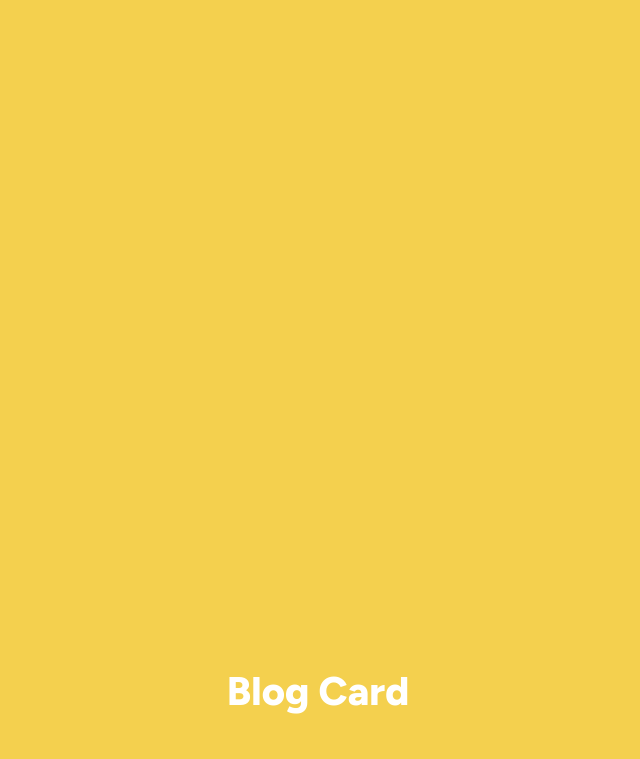
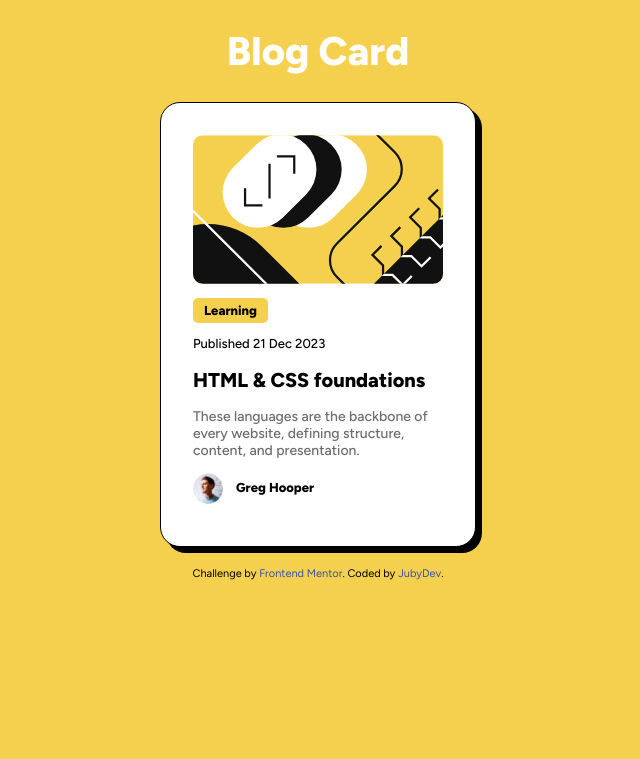
Before and after one commit to Mrsaucejunior/Blog-card, a plain HTML site: page index.html in a window 1280 px wide. Shown: the top 759 px of the page, without its empty margins (322-962 px from the left). Drawn offline with Linux system fonts and the light colour scheme.

Commit message:
Update style.css

```diff
--- a/style.css
+++ b/style.css
@@ -1,26 +1,34 @@
+html, body{
+    height: 100%;
+}
+
+/* Center the entire page */
+.page-wrapper {
+  display: flex;
+  flex-direction: column;
+  justify-content: center;
+  align-items: center;
+  min-height: 100vh;
+  box-sizing: border-box;
+}
+
 body {
     font-family: 'Figtree', sans-serif;
     background-color: hsl(47, 88%, 63%);
     margin: 0;
     padding: 0;
     color: #000;
-    display: flex;
-    flex-direction: column;
-    align-items: center;
-    justify-content: center;
-    padding-top: 50%;
-    padding-bottom: 50%;
 }
 
 header h1 {
     color: white;
     text-align: center;
-/*     padding: 1.25rem 0;  */
     font-weight: 800;
+    /* font-size: 1rem; */
 }
 
 main h2 {
-    font-size: 1.125rem;
+    font-size: clamp(1.125rem, 2.5vw, 1.25rem);
     font-weight: 800;
 }
 
@@ -99,18 +107,14 @@ main h2 {
 }
 
 /* Responsive media query */
-@media (min-width: 768px) {
+@media (min-width: 49.125rem) {
     .card {
-        max-width: 400px;
+        max-width: 25rem;
         padding: 2rem;
     }
 
     header h1 {
         font-size: 2.5rem;
-    }
-
-    main h2 {
-        font-size: 1.5rem;
     }
 
     .p3 {
@@ -121,7 +125,7 @@ main h2 {
 /* Reduced motion support */
 @media (prefers-reduced-motion: reduce) {
     * {
-        animation: none !important;
-        transition: none !important;
+        animation: none;
+        transition: none;
     }
 }
```
